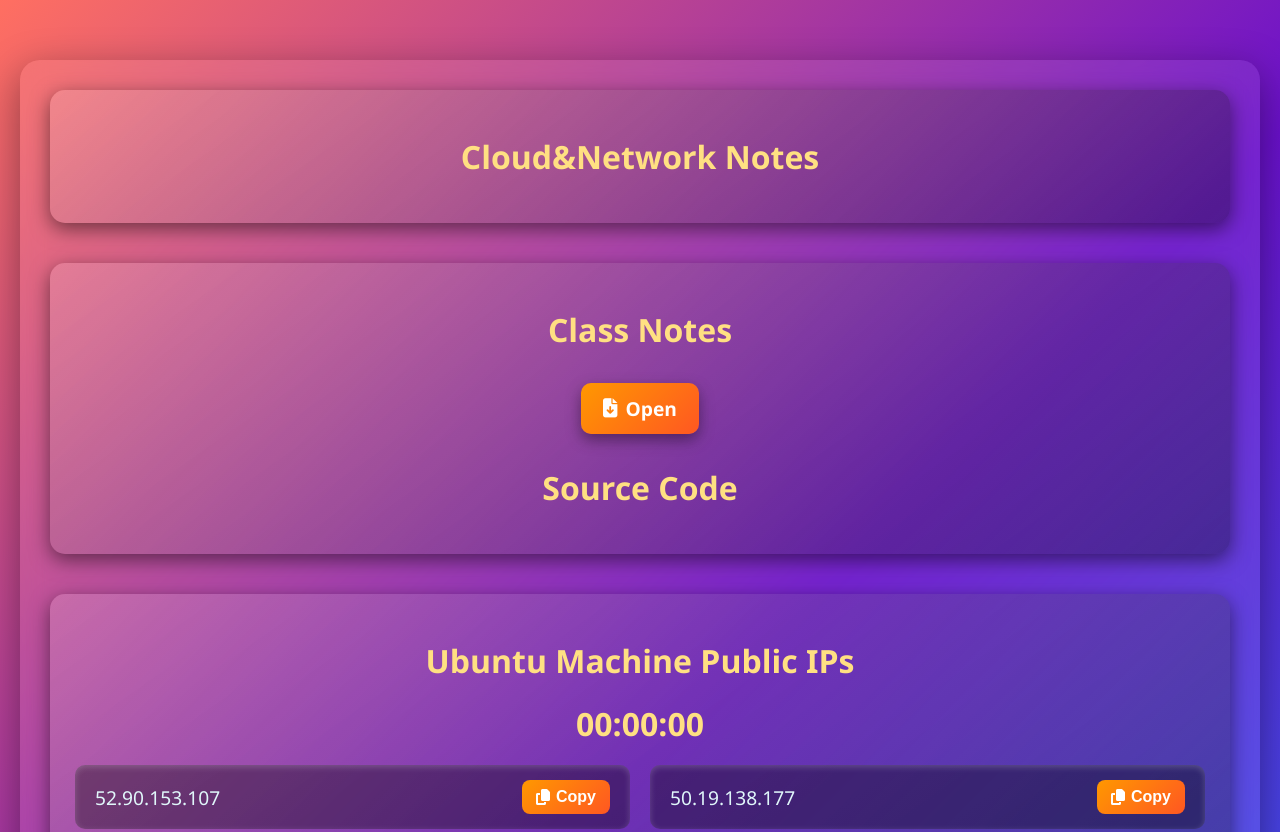
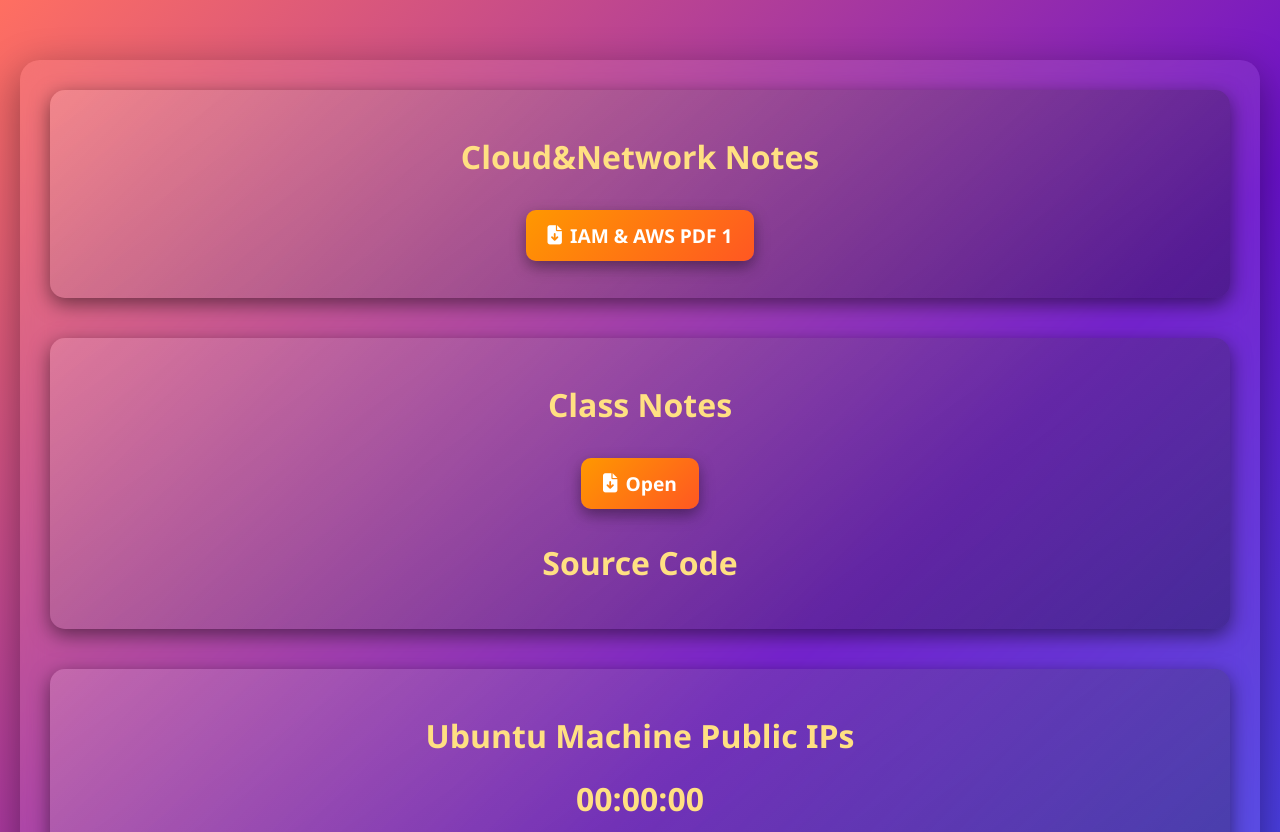
Before and after one commit to rajendra0968jangid/cloud-network, a plain HTML site: page index.html in a window 1280 px wide. Shown: the top 832 px of the page. Drawn offline with Linux system fonts and the light colour scheme.

Commit message:
Update index.html

```diff
--- a/index.html
+++ b/index.html
@@ -20,9 +20,9 @@
       </div> -->
       <div class="box">
         <h2>Cloud&Network Notes</h2>
-        <!-- <a class="pdf-btn" href="./pdf/Linux-Basics-Course-Study-Guide.pdf" target="_blank">
-          <i class="fas fa-file-download"></i> Linux PDF 1
-        </a> -->
+        <a class="pdf-btn" href="./pdf/S3IAM & AWS CLI-rajendra-0968.pdf_compressed.pdf" target="_blank">
+          <i class="fas fa-file-download"></i> IAM & AWS PDF 1
+        </a>
       </div>
 
       <div class="box">
```
